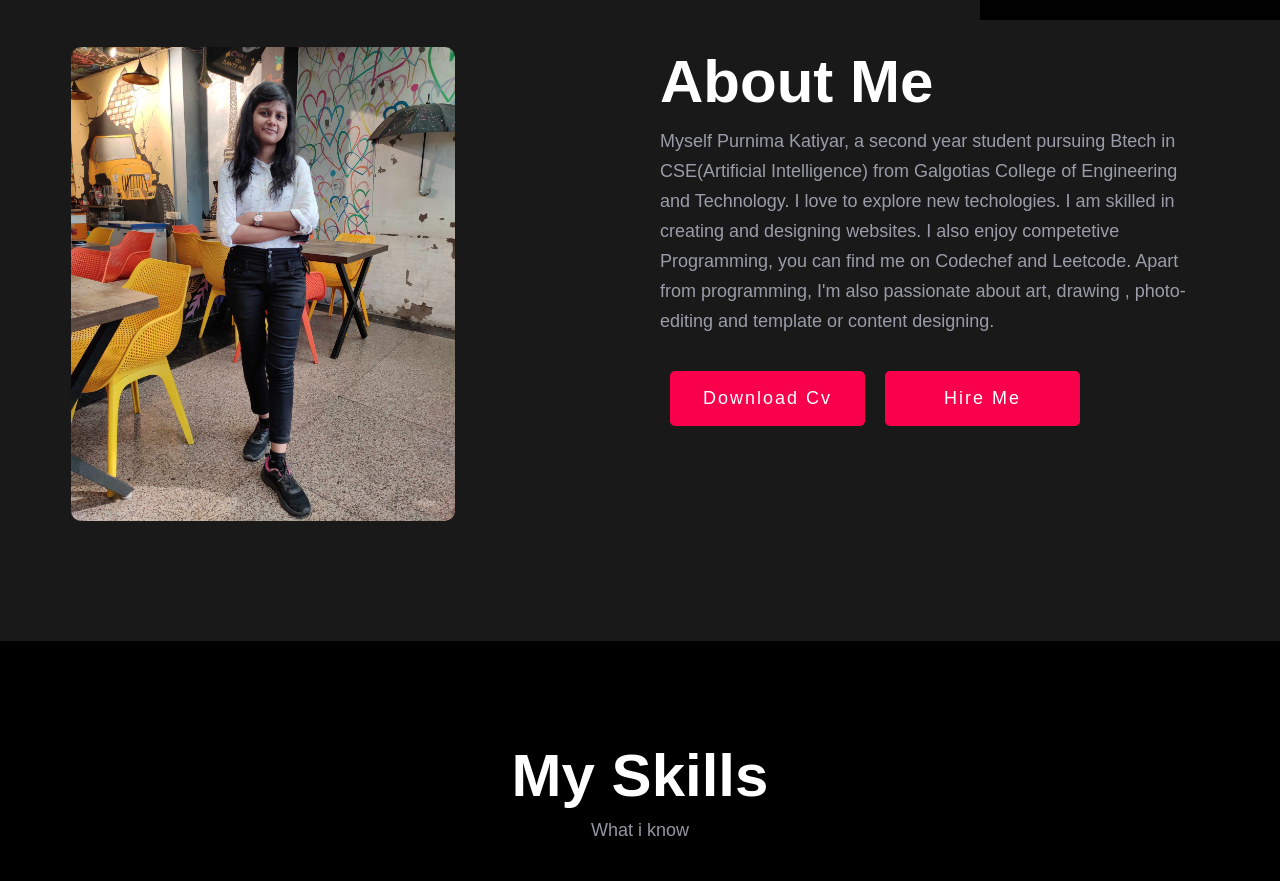
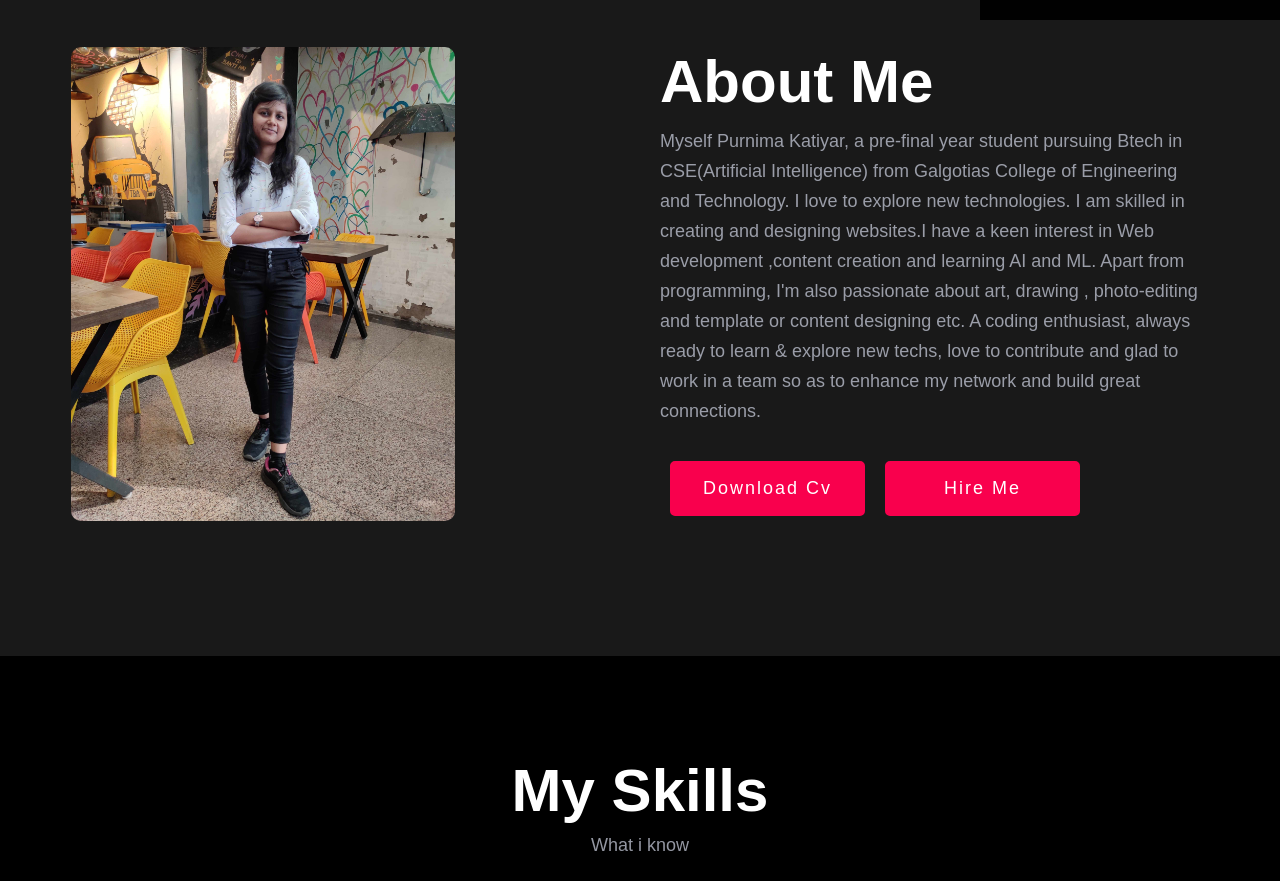
Before and after one commit to purnimakatiyar/myportfolio, a React (Create React App) app: page / in a window 1280 px wide. Shown: the part 780-1661 px from the top of the page. Built offline with nearby package versions, Linux system fonts and the light colour scheme.

Commit message:
Update About.js

```diff
--- a/src/About.js
+++ b/src/About.js
@@ -18,9 +18,10 @@ function About() {
             <h1 className="about__heading">About Me</h1>
             <div className="about__meta">
               <p className="about__text p__color">
-                Myself Purnima Katiyar, a second year student pursuing Btech in CSE(Artificial Intelligence) from Galgotias College of Engineering and Technology.
-                I love to explore new techologies. I am skilled in creating and designing websites. I also enjoy competetive Programming, you can find me on Codechef and Leetcode.
-                Apart from programming, I'm also passionate about art, drawing , photo-editing and template or content designing.
+                Myself Purnima Katiyar, a pre-final year student pursuing Btech in CSE(Artificial Intelligence) from Galgotias College of Engineering and Technology.
+                I love to explore new technologies. I am skilled in creating and designing websites.I have a keen interest in Web development ,content creation and learning AI and ML.
+                Apart from programming, I'm also passionate about art, drawing , photo-editing and template or content designing etc.
+A coding enthusiast, always ready to learn & explore new techs, love to contribute and glad to work in a team so as to enhance my network and build great connections.
               </p>
 
               <div className="about__button d__flex align__items__center">
```
